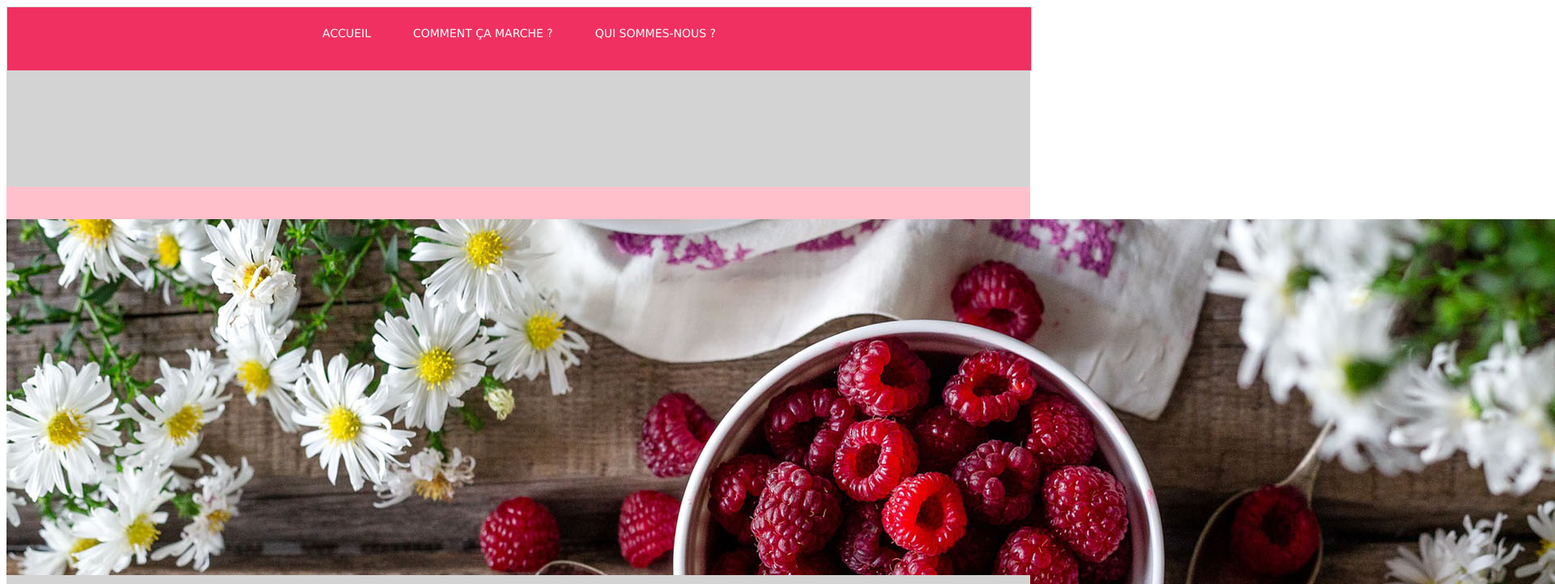
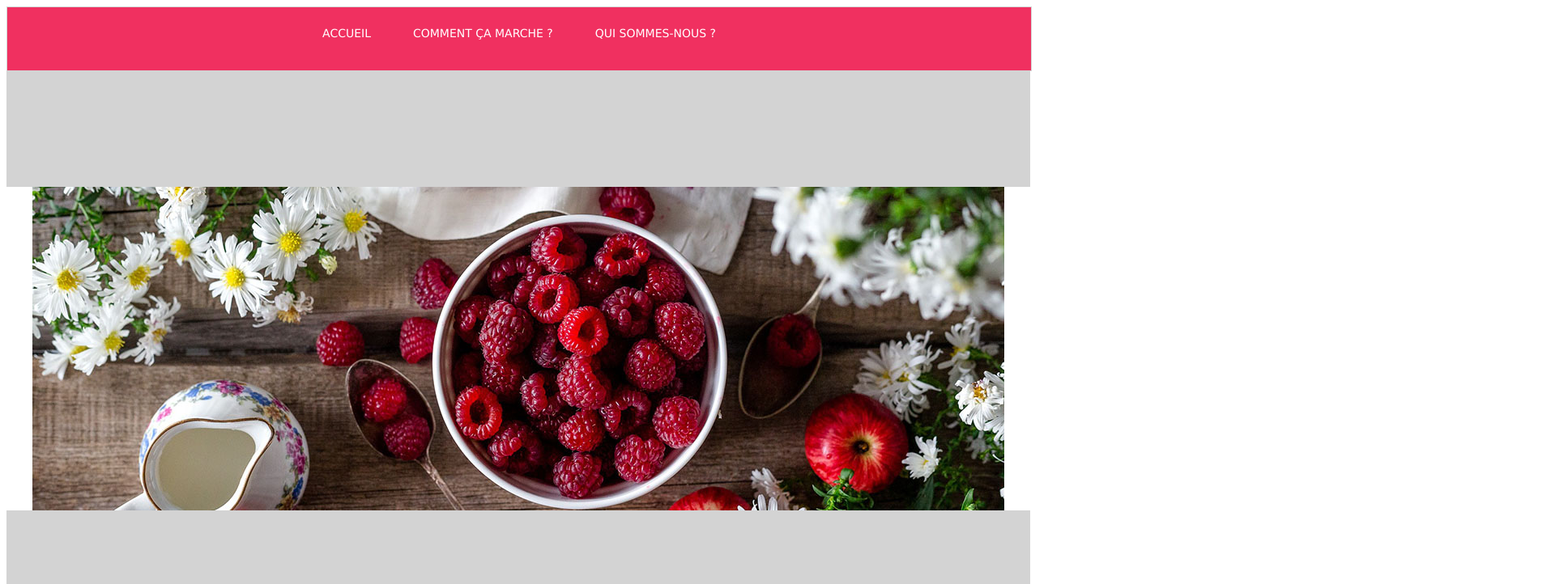
Before and after one commit to juliabaumann/Site-LePanierdemonvoisin, a plain HTML site: page site-home.html in a window 1280 px wide. Shown: the top 722 px of the page at 81% size, 1920 px wide, since content can reach past the window. Drawn offline with Linux system fonts and the light colour scheme.

Commit message:
raspberry 1220 x 400

```diff
--- a/site-home.css
+++ b/site-home.css
@@ -31,8 +31,6 @@
   }
 
 .photo {
-    background-color: pink;
-    padding: 40px 0px;
     position: relative;
     text-align: center;
     width: 2000x;
--- a/site-home.html
+++ b/site-home.html
@@ -19,10 +19,10 @@
         </div>
 
         <div class="photo">
-            <class="strawberry">
-            <img src="raspberry-2023404_1920 - V2.jpg"/> </class>
+            <img src="rasberry 1200 x 400.jpg"/>
             <a href="./site-inscription.html">Inscription</a>
-            <a href="./site-connexion.html">Connexion</a>
+                <a href="./site-connexion.html">Connexion</a>
+
         </div>
 
         <div class="schema">
```
Also changed, not shown: raspberry 1220 x 400.jpg (added).
